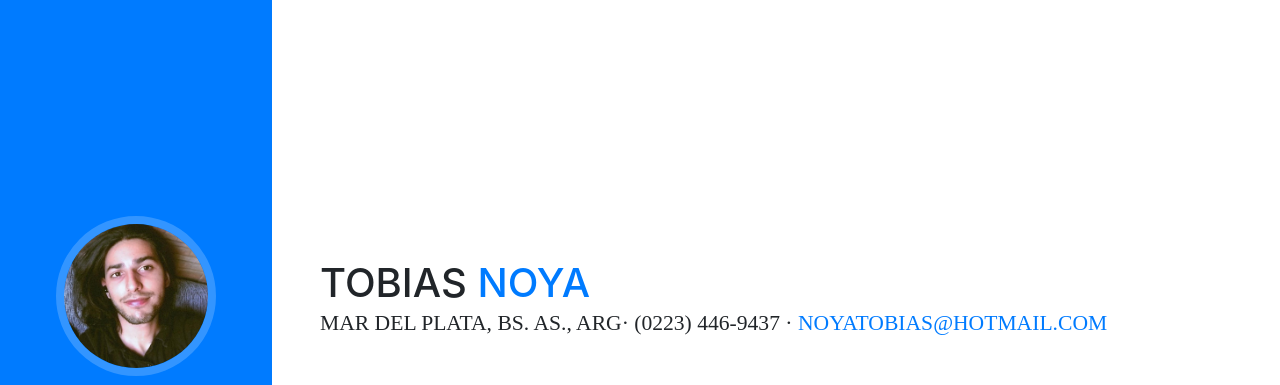
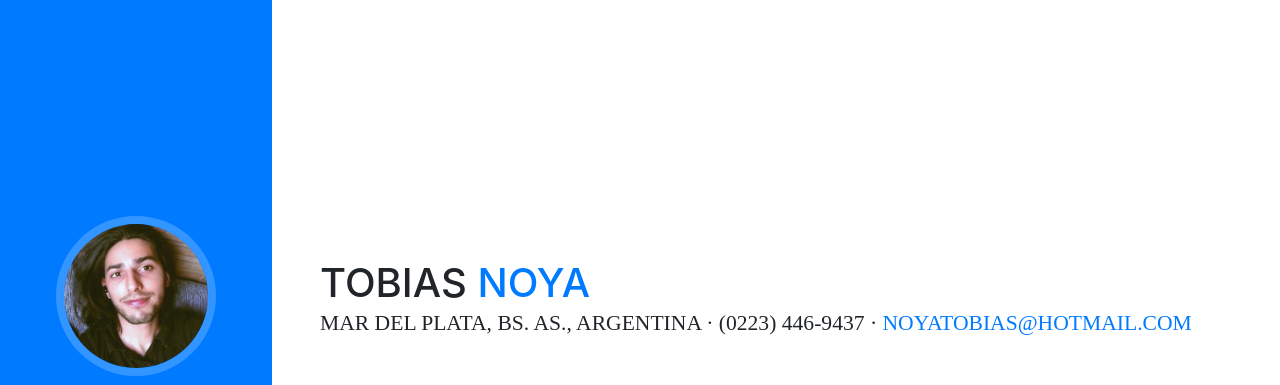
Before and after one commit to ImTobillo/Portfolio, a website with bundled scripts: page index.html in a window 1280 px wide. Shown: the top 385 px of the page. Built offline with nearby package versions, Linux system fonts and the light colour scheme; a web font is replaced by a local one.

Commit message:
commit-4

```diff
--- a/index.html
+++ b/index.html
@@ -7,6 +7,8 @@
     <meta name="viewport" content="width=device-width, initial-scale=1, shrink-to-fit=no">
     <meta name="description" content="">
     <meta name="author" content="">
+
+    <link rel="shortcut icon" href="https://icon-library.com/images/xml-icon/xml-icon-2.jpg" type="image/x-icon">
 
     <title>Tobias Noya</title>
 
@@ -68,7 +70,7 @@
           <h1 class="mb-0">Tobias
             <span class="text-primary">Noya</span>
           </h1>
-          <div class="subheading mb-5">Mar del Plata, Bs. As., ARG· (0223) 446-9437 ·
+          <div class="subheading mb-5">Mar del Plata, Bs. As., Argentina · (0223) 446-9437 ·
             <a href="mailto:name@email.com">noyatobias@hotmail.com</a>
           </div>
           <p class="mb-5">I am experienced in leveraging agile frameworks to provide a robust synopsis for high level overviews. Iterative approaches to corporate strategy foster collaborative thinking to further the overall value proposition.</p>
```
